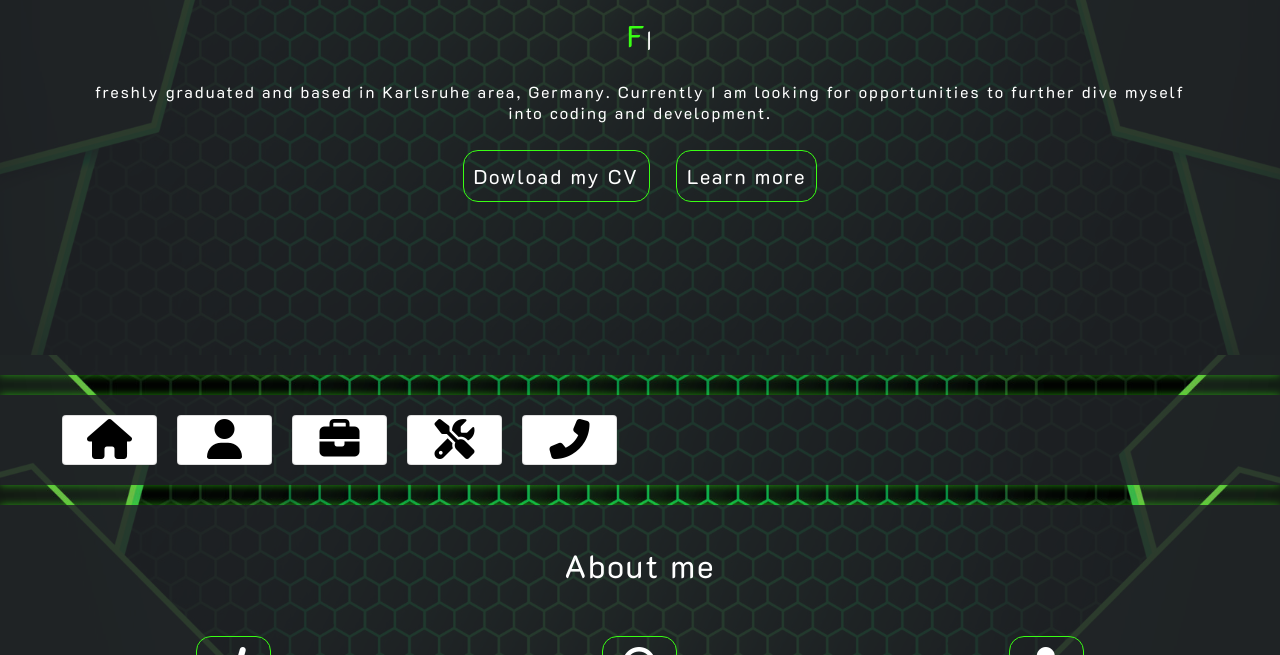
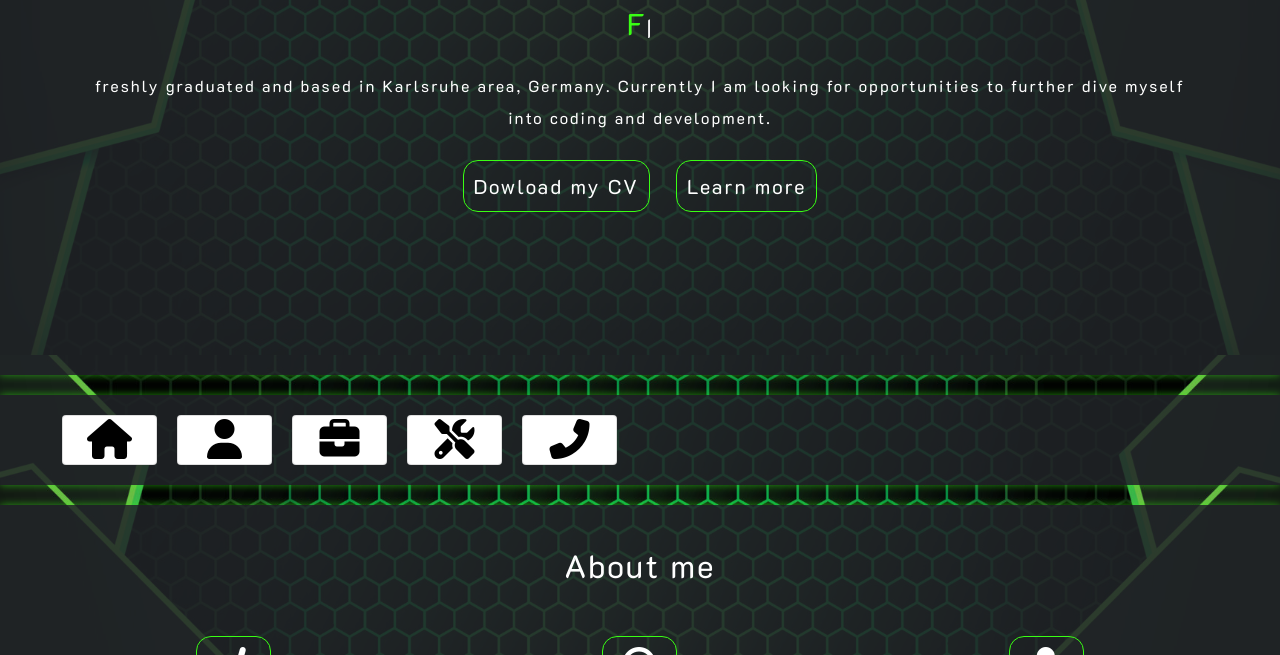
Before and after one commit to Turo-Rudi/Portfolio, a website: page index.html in a window 1280 px wide. Shown: the part 445-1100 px from the top of the page. Drawn offline with nearby package versions, Linux system fonts and the light colour scheme; a web font is replaced by a local one.

Commit message:
change line-height

```diff
--- a/css/styles.css
+++ b/css/styles.css
@@ -76,10 +76,6 @@ body {
   height: 100vh;
   display: flex;
   align-items: center;
-}
-
-.bio {
-  line-height: 1.3;
 }
 
 .pulse {
@@ -403,6 +399,10 @@ body {
     padding: 10px 0 10px 0;
   }
 
+  .bio {
+    line-height: 1.3;
+  }
+
   #about {
     display: grid;
     grid-template-columns: 2fr;
--- a/css/styles.production.css
+++ b/css/styles.production.css
@@ -99,10 +99,6 @@ body {
   -webkit-box-align: center;
       -ms-flex-align: center;
           align-items: center;
-}
-
-.bio {
-  line-height: 1.3;
 }
 
 .pulse {
@@ -496,6 +492,10 @@ body {
     padding: 10px 0 10px 0;
   }
 
+  .bio {
+    line-height: 1.3;
+  }
+
   #about {
     display: -ms-grid;
     display: grid;
```
